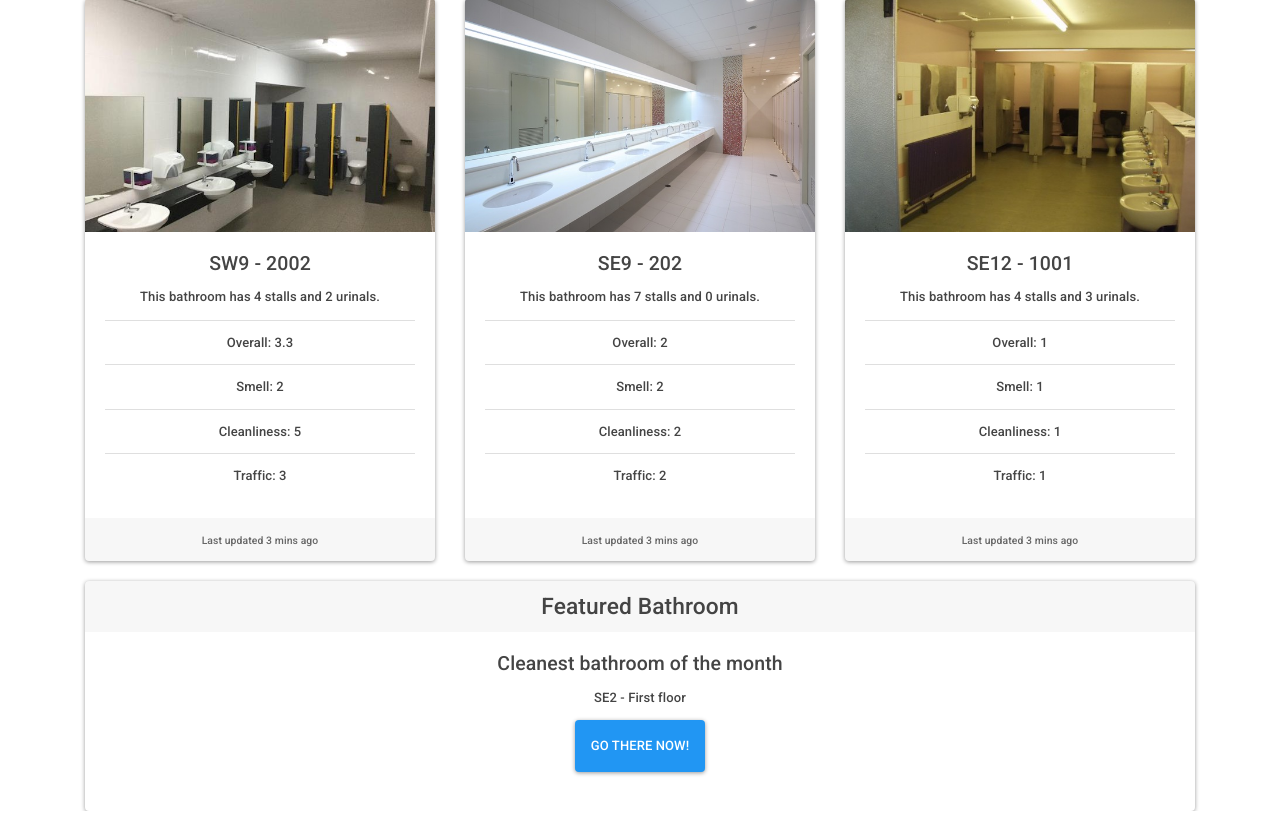
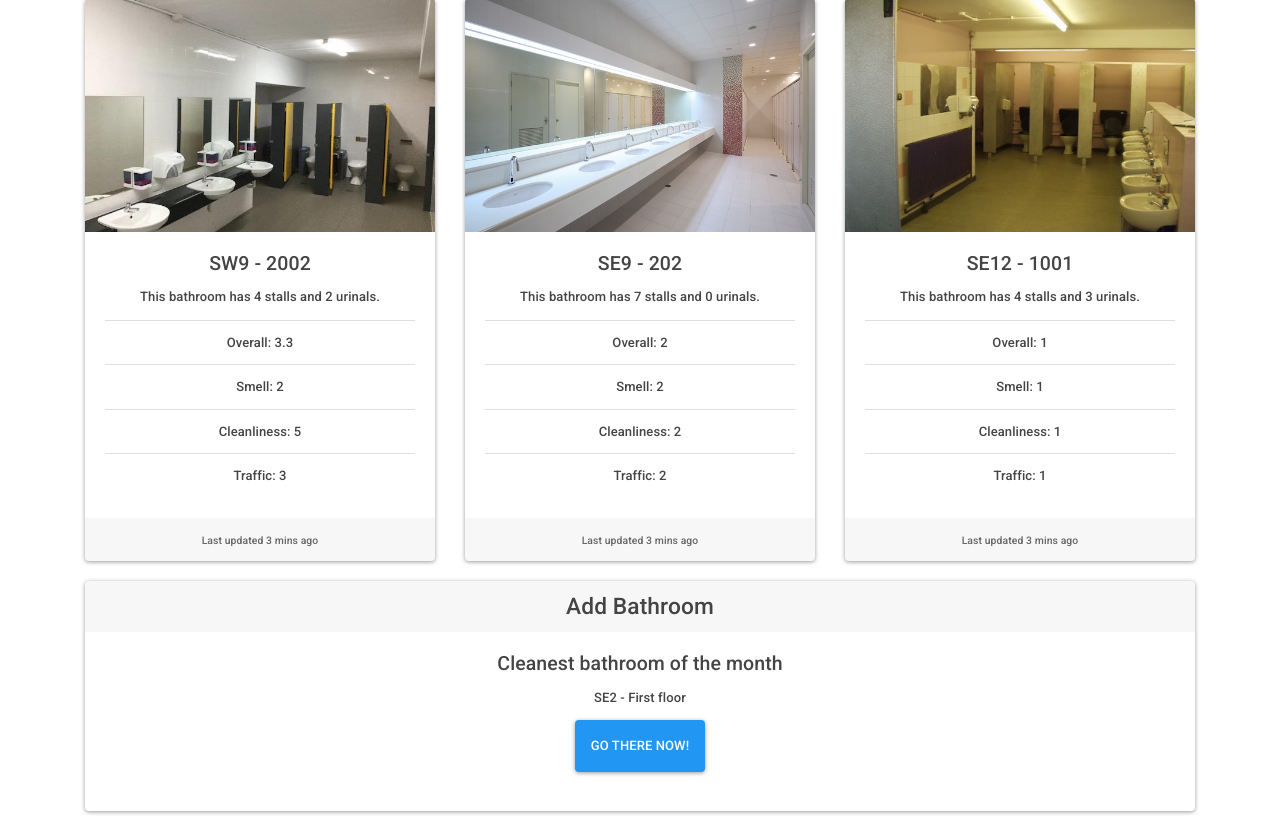
Before and after one commit to burtbot25/BCIT_2018_Hackathon-BCIT_Bathroom_Buddy, a PHP site: page / in a window 1280 px wide. Shown: the part 1171-2002 px from the top of the page. Run offline with PHP 8.4, Linux system fonts and the light colour scheme; the visitor is signed in with stand-in values (Sample User, id 1); data that the repository does not hold is empty; some libraries are stand-ins or nearby versions.

Commit message:
Quick push

```diff
--- a/index.php
+++ b/index.php
@@ -248,7 +248,7 @@ $_SESSION['overallTotal'] = round((($_SESSION['cleanTotal'] + $_SESSION['smellTo
 
 
         <div class="card">
-            <h3 class="card-header">Featured Bathroom</h3>
+            <h3 class="card-header">Add Bathroom</h3>
             <div class="card-block">
                 <h4 class="card-title">Cleanest bathroom of the month</h4>
                 <p class="card-text">SE2 - First floor</p>
@@ -257,6 +257,7 @@ $_SESSION['overallTotal'] = round((($_SESSION['cleanTotal'] + $_SESSION['smellTo
             </div>
             <br />
         </div>
+        <br />
         </div>
     </div>
 </body>
```
